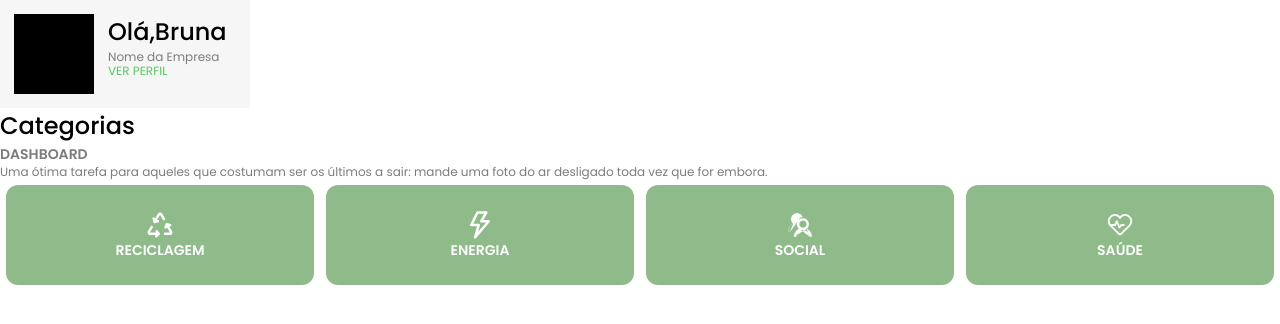
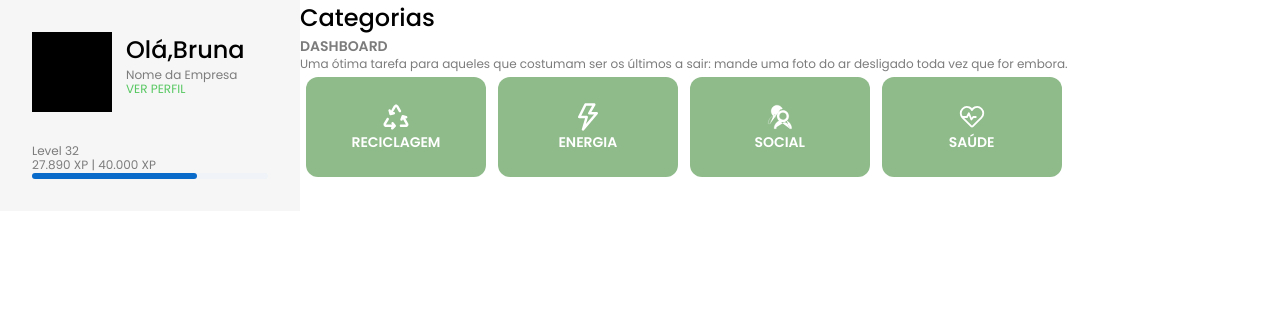
Before and after one commit to brunaportelaa/plataforma-esg-react, a React (Create React App) app: page / in a window 1280 px wide. Shown: the top 324 px of the page. Built offline with nearby package versions, Linux system fonts and the light colour scheme.

Commit message:
Criados componentes UserInfo

```diff
--- a/package.json
+++ b/package.json
@@ -6,6 +6,7 @@
     "@emotion/react": "^11.10.6",
     "@emotion/styled": "^11.10.6",
     "@mui/icons-material": "^5.11.16",
+    "@mui/joy": "^5.0.0-alpha.75",
     "@mui/material": "^5.12.0",
     "@testing-library/jest-dom": "^5.16.5",
     "@testing-library/react": "^13.4.0",
--- /dev/null
+++ b/src/components/ExpInfo/ExpInfo.js
@@ -0,0 +1,17 @@
+import LinearProgress from '@mui/joy/LinearProgress';
+import { Colors } from '../../shared/DesignTokens';
+import { BodyText } from '../../common-components/BodyText/BodyText';
+
+export const ExpInfo = () => {
+
+    return (
+        <div>
+        <BodyText>Level 32</BodyText>
+        <BodyText>27.890 XP | 40.000 XP</BodyText>
+        <LinearProgress
+            variant="soft"
+            determinate value={70}
+        />
+        </div>
+    )
+};
--- a/src/components/SideMenu/SideMenu.js
+++ b/src/components/SideMenu/SideMenu.js
@@ -1,18 +1,20 @@
-import styled from "styled-components"
-import { Colors, Spaces } from "../../shared/DesignTokens"
-import { UserInfo } from "../UserInfo/UserInfo"
+import styled from "styled-components";
+import { Colors, Spaces } from "../../shared/DesignTokens";
+import { UserInfo } from "../UserInfo/UserInfo";
+import { ExpInfo } from "../ExpInfo/ExpInfo";
 
 export const SidebarNav = () => {
 
     const SidebarDiv = styled.div`
-        width: 250px;
-        padding: ${Spaces.ONE_HALF};
+        width: 300px;
+        padding: ${Spaces.FOUR};
         background-color: ${Colors.GREY_100};
         `
 
     return (
         <SidebarDiv>
             <UserInfo />
+            <ExpInfo />
         </SidebarDiv>
     )
-}
+};
--- a/src/components/UserInfo/UserInfo.js
+++ b/src/components/UserInfo/UserInfo.js
@@ -11,7 +11,7 @@ const UserAvatar = styled.div`
     height: 80px;
     background-color: #000000;
     border-color: #FF0000;
-    margin-right: ${Spaces.ONE_HALF};
+    margin: 0 ${Spaces.ONE_HALF} ${Spaces.FOUR} 0;
 `;
 
 export const UserInfo = () => {
--- a/src/screens/Home/Home.js
+++ b/src/screens/Home/Home.js
@@ -3,18 +3,21 @@ import { HeadingOne } from '../../common-components/HeadingOne/HeadingOne'
 import { HeadingTwo } from '../../common-components/HeadingTwo/HeadingTwo'
 import { CategoriaItem } from '../../components/CategoriaItem/CategoriaItem'
 import { SidebarNav } from '../../components/SideMenu/SideMenu'
+import { Flex, Box } from 'reflexbox'
 
 export function Home() {
     return (
         <>
+            <Flex>
                     <SidebarNav />
-    <div>
+                <Box>
                     <HeadingOne>Categorias</HeadingOne>
                     <HeadingTwo>Dashboard</HeadingTwo>
                     <BodyText>Uma ótima tarefa para aqueles que costumam ser os últimos a sair:
                         mande uma foto do ar desligado toda vez que for embora.</BodyText>
                     <CategoriaItem />
-    </div>
+                </Box>
+            </Flex>
         </>
     )
 }
```
Also changed, not shown: 1 other file (tests, documents, lock files or other folders). Lines whose indentation alone changed are shown as unchanged.
